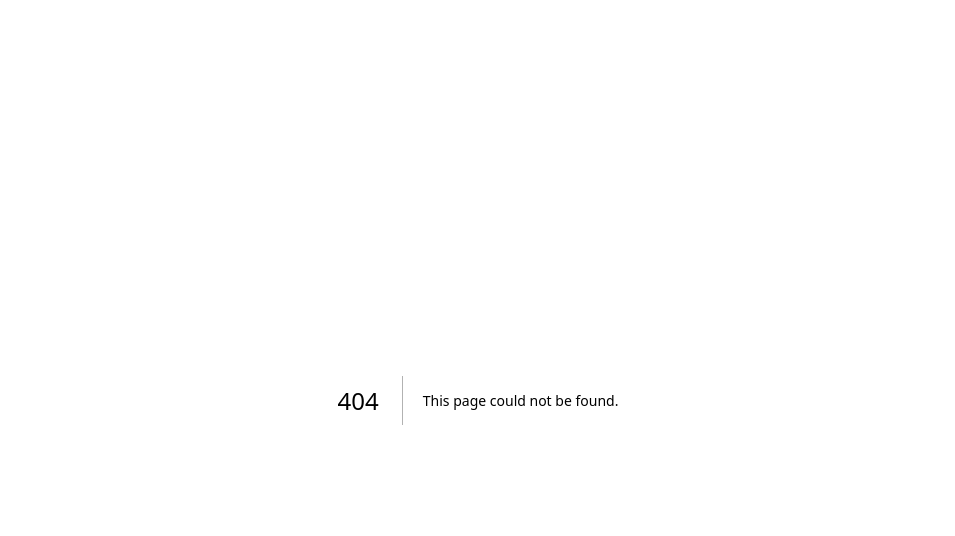
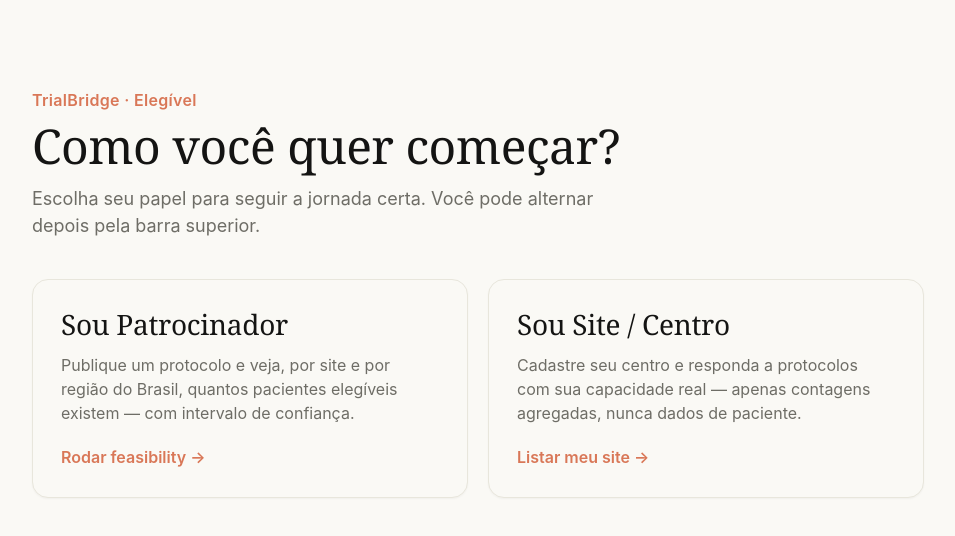
Before and after one commit to aondaai/trialbridge, a Next.js app: page /start in a window 1280 px wide. Before the commit this address had no page. Shown: the top 536 px of the page, without its empty margins (162-1117 px from the left). Built offline with nearby package versions, Linux system fonts and the light colour scheme.

Commit message:
F005: role-selection entry screen (/start) + routing test

```diff
--- a/goal-features.json
+++ b/goal-features.json
@@ -3,7 +3,7 @@
   { "id": "F002", "description": "Migrate store.ts (consultations/responses) from JSON files to Prisma queries, async; criteria stays JSON-serialized; all callers awaited", "file": "src/lib/store.ts", "passes": true },
   { "id": "F003", "description": "Migrate site+patient reads (data/sites.ts) to Prisma (async, loadSite->null when absent) + upsertSite/replacePatients helpers; evaluateAllSites async; generator exposes generatePanel(); tests decoupled from DB", "file": "src/lib/data/sites.ts", "passes": true },
   { "id": "F004", "description": "Zero the mock: removed data/site-*.json, consultations.json, responses.json, index.json; gitignored as regenerable dev artifacts; grep proves 0 runtime imports (only OMOP vocab-index reader remains)", "file": "data/, .gitignore", "passes": true },
-  { "id": "F005", "description": "Role-selection entry screen (Patrocinador/Site) routing to journeys + Vitest test asserting render/routing", "file": "src/app/start/page.tsx, tests/role-select.test.ts", "passes": false },
+  { "id": "F005", "description": "Role-selection entry /start (Patrocinador->/sponsor, Site->/site), light Claude theme; landing nav CTA -> /start; Vitest test (routing contract + renderToStaticMarkup hrefs); vitest jsx=automatic", "file": "src/app/start/page.tsx, src/app/start/roles.ts, tests/role-select.test.ts", "passes": true },
   { "id": "F006", "description": "Connect sponsor feasibility to Python estimator FastAPI /feasibility/estimate; documented data fallback (omop_sample/synthetic)", "file": "src/lib/estimator/client.ts, src/app/api/feasibility/route.ts", "passes": false },
   { "id": "F007", "description": "Restyle /sponsor and /site to light claude.css tokens (terracota/paper); remove hardcoded navy backgrounds", "file": "src/app/sponsor/page.tsx, src/app/site/page.tsx, src/components/*, src/app/globals.css", "passes": false },
   { "id": "F008", "description": "Confirm parse.ts reads ANTHROPIC_API_KEY from process.env; add .env.local plumbing (placeholder) + verify .gitignore covers .env.local + .env.example", "file": "trialbridge/.env.local, .env.example, .gitignore", "passes": false },
--- /dev/null
+++ b/src/app/start/page.tsx
@@ -0,0 +1,83 @@
+import type { Metadata } from "next";
+import { ROLE_OPTIONS } from "./roles";
+
+export const metadata: Metadata = {
+  title: "TrialBridge — Escolha seu papel",
+};
+
+/**
+ * Role-selection entry screen. The user picks Patrocinador or Site and is routed
+ * to the matching journey. This is the canonical entry to the app — the top-bar
+ * toggle is a convenience, no longer the only way in. Plain <a> anchors (full
+ * navigation) keep this server-rendered and unit-testable. Light Claude theme
+ * (claude.css, .cl-root scope) — matches the marketing landing.
+ */
+export default function StartPage() {
+  return (
+    <div className="cl-root" style={{ minHeight: "100vh", background: "var(--cl-bg)" }}>
+      <main style={{ maxWidth: 940, margin: "0 auto", padding: "72px 24px" }}>
+        <p
+          style={{
+            color: "var(--cl-accent)",
+            fontWeight: 600,
+            letterSpacing: "0.02em",
+            marginBottom: 8,
+          }}
+        >
+          TrialBridge · Elegível
+        </p>
+        <h1 className="cl-h1" style={{ margin: "0 0 12px", lineHeight: 1.1 }}>
+          Como você quer começar?
+        </h1>
+        <p className="cl-text-secondary" style={{ fontSize: 18, margin: "0 0 40px", maxWidth: 620 }}>
+          Escolha seu papel para seguir a jornada certa. Você pode alternar depois pela barra
+          superior.
+        </p>
+
+        <div
+          style={{
+            display: "grid",
+            gridTemplateColumns: "repeat(auto-fit, minmax(280px, 1fr))",
+            gap: 20,
+          }}
+        >
+          {ROLE_OPTIONS.map((r) => (
+            <a
+              key={r.key}
+              href={r.href}
+              style={{
+                display: "flex",
+                flexDirection: "column",
+                gap: 12,
+                padding: 28,
+                borderRadius: 16,
+                border: "1px solid var(--cl-border, #E5E3DC)",
+                background: "var(--cl-bg)",
+                color: "var(--cl-text)",
+                textDecoration: "none",
+                boxShadow: "0 1px 2px rgba(0,0,0,0.04)",
+              }}
+            >
+              <h2 className="cl-h2" style={{ margin: 0 }}>
+                {r.title}
+              </h2>
+              <p className="cl-text-secondary" style={{ margin: 0, flexGrow: 1 }}>
+                {r.blurb}
+              </p>
+              <span
+                style={{
+                  display: "inline-block",
+                  marginTop: 8,
+                  color: "var(--cl-accent)",
+                  fontWeight: 600,
+                }}
+              >
+                {r.cta}
+              </span>
+            </a>
+          ))}
+        </div>
+      </main>
+    </div>
+  );
+}
--- /dev/null
+++ b/src/app/start/roles.ts
@@ -0,0 +1,32 @@
+/**
+ * The role-selection routing contract — the single source of truth for the
+ * "choose your journey" entry screen (src/app/start/page.tsx). Kept as plain
+ * data so the routing is unit-testable without rendering.
+ */
+
+export interface RoleOption {
+  key: "sponsor" | "site";
+  title: string;
+  blurb: string;
+  cta: string;
+  href: string;
+}
+
+export const ROLE_OPTIONS: RoleOption[] = [
+  {
+    key: "sponsor",
+    title: "Sou Patrocinador",
+    blurb:
+      "Publique um protocolo e veja, por site e por região do Brasil, quantos pacientes elegíveis existem — com intervalo de confiança.",
+    cta: "Rodar feasibility →",
+    href: "/sponsor",
+  },
+  {
+    key: "site",
+    title: "Sou Site / Centro",
+    blurb:
+      "Cadastre seu centro e responda a protocolos com sua capacidade real — apenas contagens agregadas, nunca dados de paciente.",
+    cta: "Listar meu site →",
+    href: "/site",
+  },
+];
--- a/src/components/Landing.tsx
+++ b/src/components/Landing.tsx
@@ -112,8 +112,8 @@ export default function Landing() {
               >
                 <span aria-hidden="true">{isDark ? "☀️" : "🌙"}</span>
               </button>
-              <Link href="/sponsor" className="cl-btn cl-btn--primary tb-nav__cta">
-                Run a feasibility check
+              <Link href="/start" className="cl-btn cl-btn--primary tb-nav__cta">
+                Entrar no app
               </Link>
               <button
                 type="button"
--- a/vitest.config.ts
+++ b/vitest.config.ts
@@ -2,6 +2,11 @@ import { defineConfig } from "vitest/config";
 import { resolve } from "node:path";
 
 export default defineConfig({
+  // Use the automatic JSX runtime (same as Next) so rendered components don't
+  // need an explicit `import React` — matches the app's build config.
+  esbuild: {
+    jsx: "automatic",
+  },
   test: {
     include: ["tests/**/*.test.ts"],
     environment: "node",
```
Also changed, not shown: 2 other files (tests, documents, lock files or other folders).
